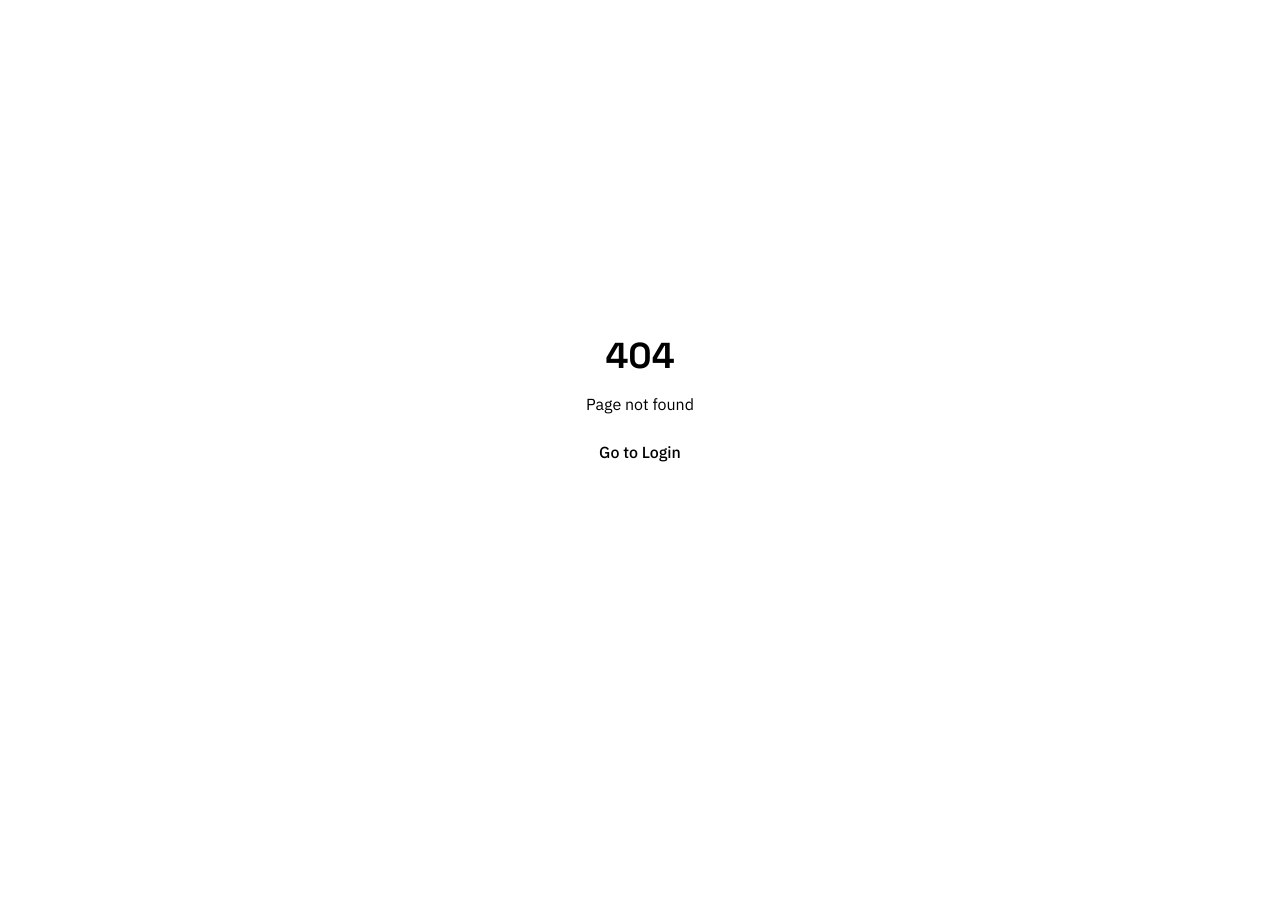
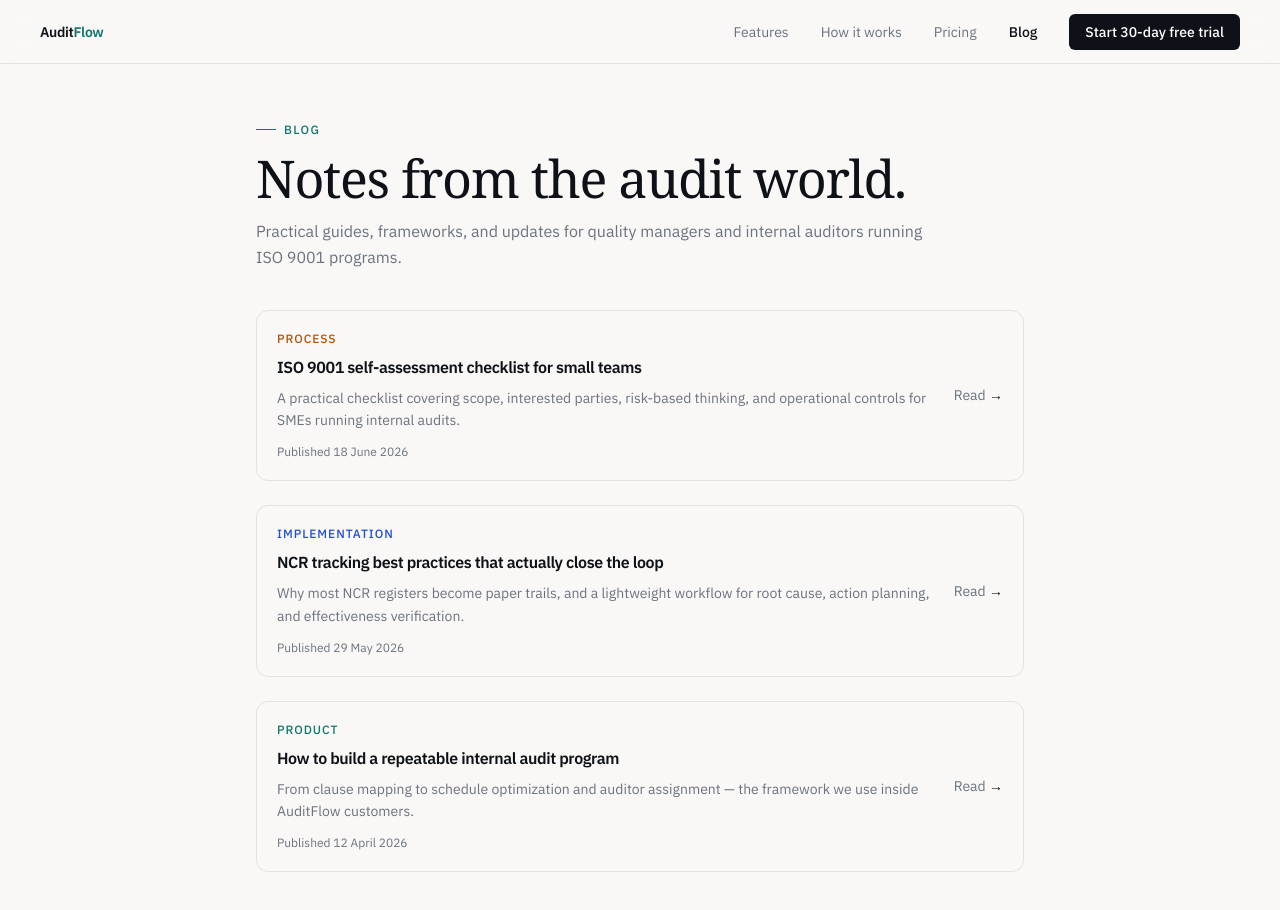
Before and after one commit to stagsz/AuditFlow, a Next.js app in the folder frontend/: page /blog in a window 1280 px wide. Before the commit this address had no page. Shown: the top 910 px of the page. Before the commit the page ends 800 px from the top, so only its background shows below. Built offline with nearby package versions, Linux system fonts and the light colour scheme.

Commit message:
feat(blog): add blog index and individual post pages with navigation links

```diff
--- /dev/null
+++ b/frontend/src/app/blog/[slug]/page.tsx
@@ -0,0 +1,94 @@
+'use client';
+
+import Link from 'next/link';
+import { notFound } from 'next/navigation';
+
+const posts = [
+  {
+    slug: 'iso-9001-self-assessment-checklist',
+    title: 'ISO 9001 self-assessment checklist for small teams',
+    summary:
+      'A practical checklist covering scope, interested parties, risk-based thinking, and operational controls for SMEs running internal audits.',
+    date: '2026-06-18',
+    theme: 'process',
+    body: `A practical checklist covering scope, interested parties, risk-based thinking, and operational controls for SMEs running internal audits.`,
+  },
+  {
+    slug: 'ncr-tracking-best-practices',
+    title: 'NCR tracking best practices that actually close the loop',
+    summary:
+      'Why most NCR registers become paper trails, and a lightweight workflow for root cause, action planning, and effectiveness verification.',
+    date: '2026-05-29',
+    theme: 'dev',
+    body: `Why most NCR registers become paper trails, and a lightweight workflow for root cause, action planning, and effectiveness verification.`,
+  },
+  {
+    slug: 'internal-audit-program',
+    title: 'How to build a repeatable internal audit program',
+    summary:
+      'From clause mapping to schedule optimization and auditor assignment — the framework we use inside AuditFlow customers.',
+    date: '2026-04-12',
+    theme: 'product',
+    body: `From clause mapping to schedule optimization and auditor assignment — the framework we use inside AuditFlow customers.`,
+  },
+];
+
+const palette = {
+  product: { fg: '#0e1117', bg: '#f9f8f6', accent: '#0f766e' },
+  process: { fg: '#0e1117', bg: '#f9f8f6', accent: '#b45309' },
+  dev: { fg: '#0e1117', bg: '#f9f8f6', accent: '#1d4ed8' },
+} as const;
+
+export default function BlogPost({ params }: { params: { slug: string } }) {
+  const post = posts.find((p) => p.slug === params.slug);
+  if (!post) notFound();
+
+  const c = palette[post.theme as keyof typeof palette] ?? palette.product;
+
+  return (
+    <div className="min-h-screen bg-[#f9f8f6] text-[#0e1117] antialiased">
+      <nav className="fixed inset-x-0 top-0 z-50 flex h-16 items-center justify-between border-b border-[#e4e2dd] bg-[#f9f8f6]/88 px-6 md:px-10 backdrop-blur-md">
+        <Link href="/" className="text-sm font-semibold tracking-tight">
+          Audit<span className="text-[#0f766e]">Flow</span>
+        </Link>
+        <div className="hidden items-center gap-8 md:flex">
+          <Link href="#features" className="text-sm text-[#6b7280] hover:text-[#0e1117]">Features</Link>
+          <Link href="#how" className="text-sm text-[#6b7280] hover:text-[#0e1117]">How it works</Link>
+          <Link href="#pricing" className="text-sm text-[#6b7280] hover:text-[#0e1117]">Pricing</Link>
+          <Link href="/blog" className="text-sm font-medium text-[#0e1117]">Blog</Link>
+          <Link href="/register" className="rounded-md bg-[#0e1117] px-4 py-2 text-sm font-medium text-white hover:bg-[#0f766e]">Start 30-day free trial</Link>
+        </div>
+      </nav>
+
+      <main className="mx-auto max-w-3xl px-6 pt-28 pb-20 md:px-10">
+        <Link href="/blog" className="inline-flex items-center gap-2 text-sm text-[#6b7280] hover:text-[#0e1117]">
+          <span aria-hidden>←</span> Back to blog
+        </Link>
+
+        <article className="mt-8">
+          <div className="text-xs font-medium uppercase tracking-[0.08em]" style={{ color: c.accent }}>
+            {post.theme === 'product' && 'Product'}
+            {post.theme === 'process' && 'Process'}
+            {post.theme === 'dev' && 'Implementation'}
+          </div>
+          <h1 className="mt-3 font-serif text-[clamp(30px,4.5vw,44px)] leading-[1.1] tracking-tight">{post.title}</h1>
+          <p className="mt-3 max-w-2xl text-base leading-relaxed text-[#6b7280]">{post.summary}</p>
+          <div className="mt-3 text-xs text-[#6b7280]">
+            Published {new Date(post.date).toLocaleDateString('en-GB', { day: 'numeric', month: 'long', year: 'numeric' })}
+          </div>
+          <hr className="mt-8 mb-8 border-[#e4e2dd]" />
+          <div className="prose prose-neutral max-w-none">
+            <p className="text-base leading-relaxed text-[#0e1117]">{post.body}</p>
+            <p className="mt-4 text-base leading-relaxed text-[#0e1117]">
+              This post is published pending final Director approval. If you have feedback, contact the CMO office.
+            </p>
+          </div>
+        </article>
+      </main>
+    </div>
+  );
+}
+
+export function generateStaticParams() {
+  return posts.map((p) => ({ slug: p.slug }));
+}
--- /dev/null
+++ b/frontend/src/app/blog/page.tsx
@@ -0,0 +1,109 @@
+'use client';
+
+import Link from 'next/link';
+import { notFound } from 'next/navigation';
+import type { Metadata } from 'next';
+
+export const metadata: Metadata = {
+  title: 'Blog — AuditFlow',
+  description: 'ISO 9001 quality management notes, audit tips, and product updates from AuditFlow.',
+};
+
+const posts = [
+  {
+    slug: 'iso-9001-self-assessment-checklist',
+    title: 'ISO 9001 self-assessment checklist for small teams',
+    summary:
+      'A practical checklist covering scope, interested parties, risk-based thinking, and operational controls for SMEs running internal audits.',
+    date: '2026-06-18',
+    theme: 'process', // will map to subtle accent colors
+  },
+  {
+    slug: 'ncr-tracking-best-practices',
+    title: 'NCR tracking best practices that actually close the loop',
+    summary:
+      'Why most NCR registers become paper trails, and a lightweight workflow for root cause, action planning, and effectiveness verification.',
+    date: '2026-05-29',
+    theme: 'dev',
+  },
+  {
+    slug: 'internal-audit-program',
+    title: 'How to build a repeatable internal audit program',
+    summary:
+      'From clause mapping to schedule optimization and auditor assignment — the framework we use inside AuditFlow customers.',
+    date: '2026-04-12',
+    theme: 'product',
+  },
+];
+
+const palette = {
+  product: { fg: '#0e1117', bg: '#f9f8f6', accent: '#0f766e' },
+  process: { fg: '#0e1117', bg: '#f9f8f6', accent: '#b45309' },
+  dev: { fg: '#0e1117', bg: '#f9f8f6', accent: '#1d4ed8' },
+} as const;
+
+export default function BlogIndex() {
+  return (
+    <div className="min-h-screen bg-[#f9f8f6] text-[#0e1117] antialiased">
+      {/* Global topbar */}
+      <nav className="fixed inset-x-0 top-0 z-50 flex h-16 items-center justify-between border-b border-[#e4e2dd] bg-[#f9f8f6]/88 px-6 md:px-10 backdrop-blur-md">
+        <Link href="/" className="text-sm font-semibold tracking-tight">
+          Audit<span className="text-[#0f766e]">Flow</span>
+        </Link>
+        <div className="hidden items-center gap-8 md:flex">
+          <Link href="#features" className="text-sm text-[#6b7280] hover:text-[#0e1117]">Features</Link>
+          <Link href="#how" className="text-sm text-[#6b7280] hover:text-[#0e1117]">How it works</Link>
+          <Link href="#pricing" className="text-sm text-[#6b7280] hover:text-[#0e1117]">Pricing</Link>
+          <Link href="/blog" className="text-sm font-medium text-[#0e1117]">Blog</Link>
+          <Link href="/register" className="rounded-md bg-[#0e1117] px-4 py-2 text-sm font-medium text-white hover:bg-[#0f766e]">Start 30-day free trial</Link>
+        </div>
+      </nav>
+
+      <main className="mx-auto max-w-7xl px-6 pt-28 pb-20 md:px-10">
+        <div className="mx-auto max-w-3xl">
+          <div className="mb-3 inline-flex items-center gap-2 text-xs font-medium uppercase tracking-[0.12em] text-[#0f766e]">
+            <span className="block h-px w-5 bg-[#0f766e]" />
+            Blog
+          </div>
+          <h1 className="font-serif text-[clamp(36px,5vw,52px)] leading-[1.08] tracking-tight">Notes from the audit world.</h1>
+          <p className="mt-3 max-w-2xl text-base leading-relaxed text-[#6b7280]">
+            Practical guides, frameworks, and updates for quality managers and internal auditors running ISO 9001 programs.
+          </p>
+
+          <div className="mt-10 flex flex-col gap-6">
+            {posts.map((post) => {
+              const c = palette[post.theme as keyof typeof palette] ?? palette.product;
+              return (
+                <Link
+                  key={post.slug}
+                  href={`/blog/${post.slug}`}
+                  className="group rounded-xl border border-[#e4e2dd] bg-[var(--surface-card)] p-5 transition-colors hover:border-[#d6d3cc]"
+                >
+                  <div className="flex items-center justify-between gap-4">
+                    <div className="min-w-0">
+                      <div className="text-xs font-medium uppercase tracking-[0.08em]" style={{ color: c.accent }}>
+                        {post.theme === 'product' && 'Product'}
+                        {post.theme === 'process' && 'Process'}
+                        {post.theme === 'dev' && 'Implementation'}
+                      </div>
+                      <div className="mt-2 text-base font-semibold tracking-tight text-[#0e1117] group-hover:text-[#0f766e]">
+                        {post.title}
+                      </div>
+                      <p className="mt-2 line-clamp-2 text-sm leading-relaxed text-[#6b7280]">{post.summary}</p>
+                      <div className="mt-3 text-xs text-[#6b7280]">
+                        Published {new Date(post.date).toLocaleDateString('en-GB', { day: 'numeric', month: 'long', year: 'numeric' })}
+                      </div>
+                    </div>
+                    <div className="hidden flex-shrink-0 text-sm text-[#6b7280] md:block">
+                      Read <span aria-hidden className="text-[#0e1117]">→</span>
+                    </div>
+                  </div>
+                </Link>
+              );
+            })}
+          </div>
+        </div>
+      </main>
+    </div>
+  );
+}
--- a/frontend/src/app/page.tsx
+++ b/frontend/src/app/page.tsx
@@ -15,6 +15,7 @@ export default function LandingPage() {
           <Link href="#features" className="text-sm text-[#6b7280] hover:text-[#0e1117]">Features</Link>
           <Link href="#how" className="text-sm text-[#6b7280] hover:text-[#0e1117]">How it works</Link>
           <Link href="#pricing" className="text-sm text-[#6b7280] hover:text-[#0e1117]">Pricing</Link>
+          <Link href="/blog" className="text-sm text-[#6b7280] hover:text-[#0e1117]">Blog</Link>
           <Link href="/register" className="rounded-md bg-[#0e1117] px-4 py-2 text-sm font-medium text-white hover:bg-[#0f766e]">Start 30-day free trial</Link>
         </div>
       </nav>
```
Also changed, not shown: 2 other files (tests, documents, lock files or other folders).
